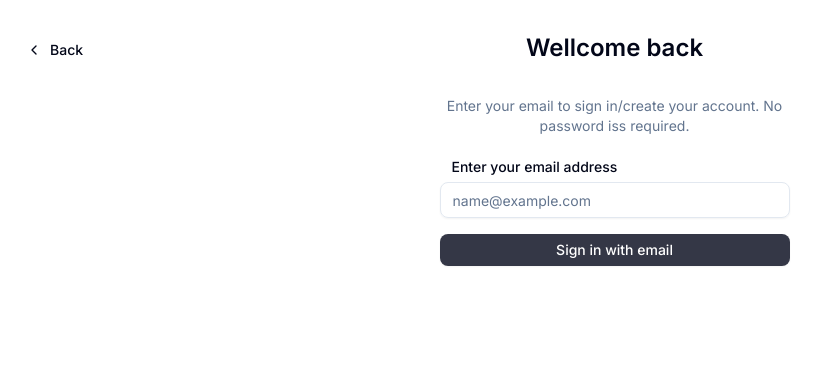
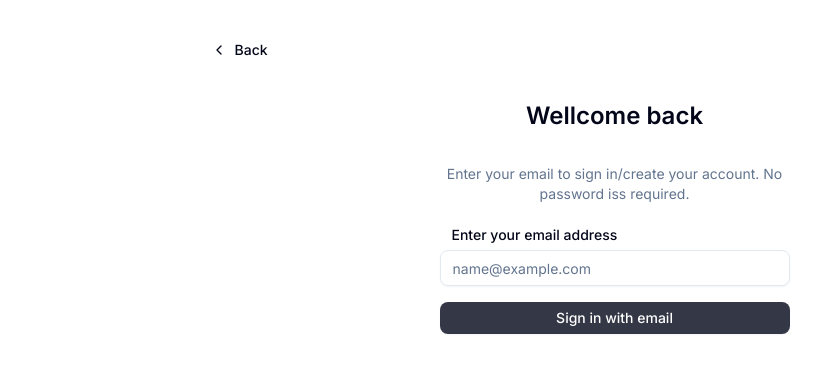
Before and after one commit to rohxn-rai/finance-app-nextjs, a Next.js app: page /login in a window 1280 px wide. Shown: the top 372 px of the page, without its empty margins (18-839 px from the left). Built offline with nearby package versions, Linux system fonts and the light colour scheme.

Commit message:
made changes to layout of auth route group

```diff
--- a/app/(auth)/layout.tsx
+++ b/app/(auth)/layout.tsx
@@ -9,8 +9,8 @@ const AuthenticationLayoutGroup = async ({
 }>) => {
   return (
     <>
-      <main>
-        <div className="absolute top-8 left-8">
+      <main className="flex flex-col gap-8">
+        <div className="sticky top-8 left-8">
           <Link href="/">
             <Button
               variant="ghost"
```
